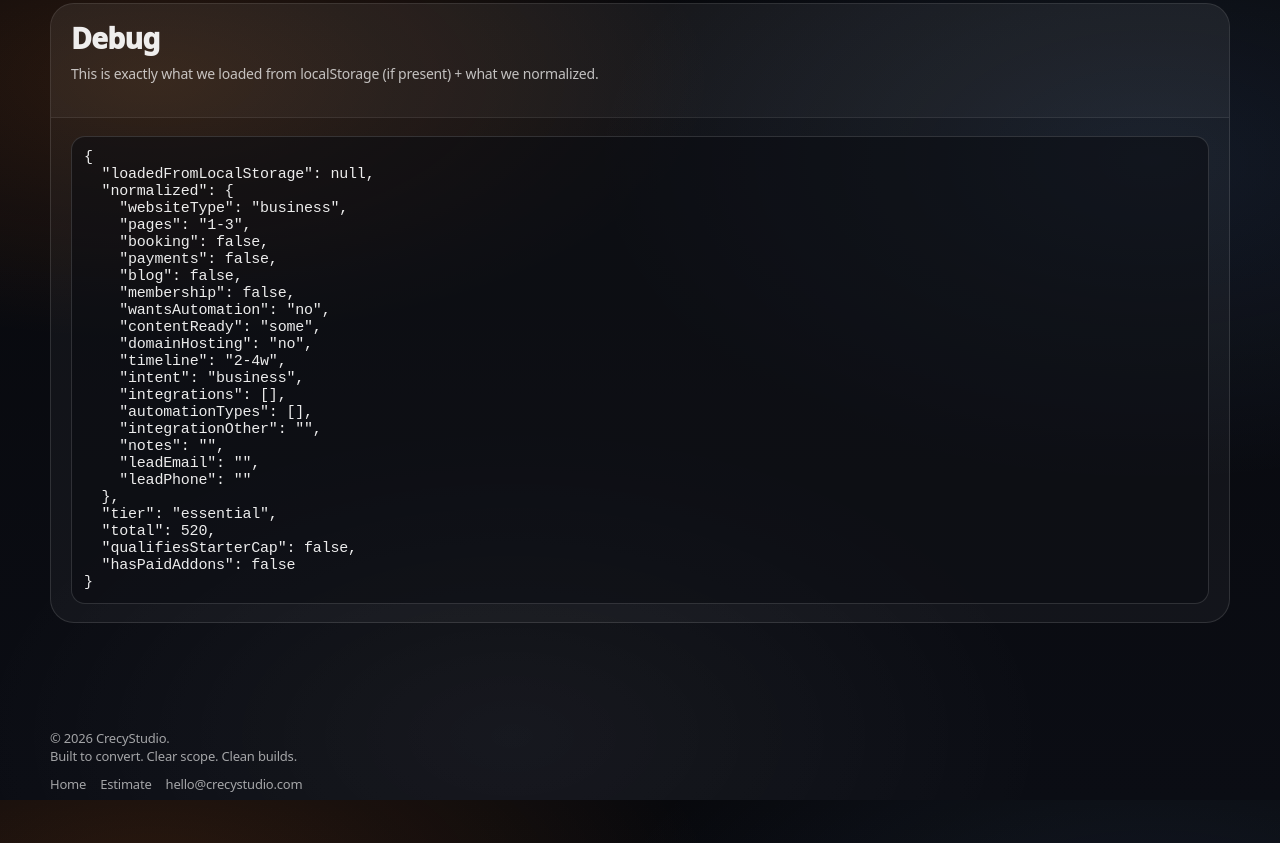
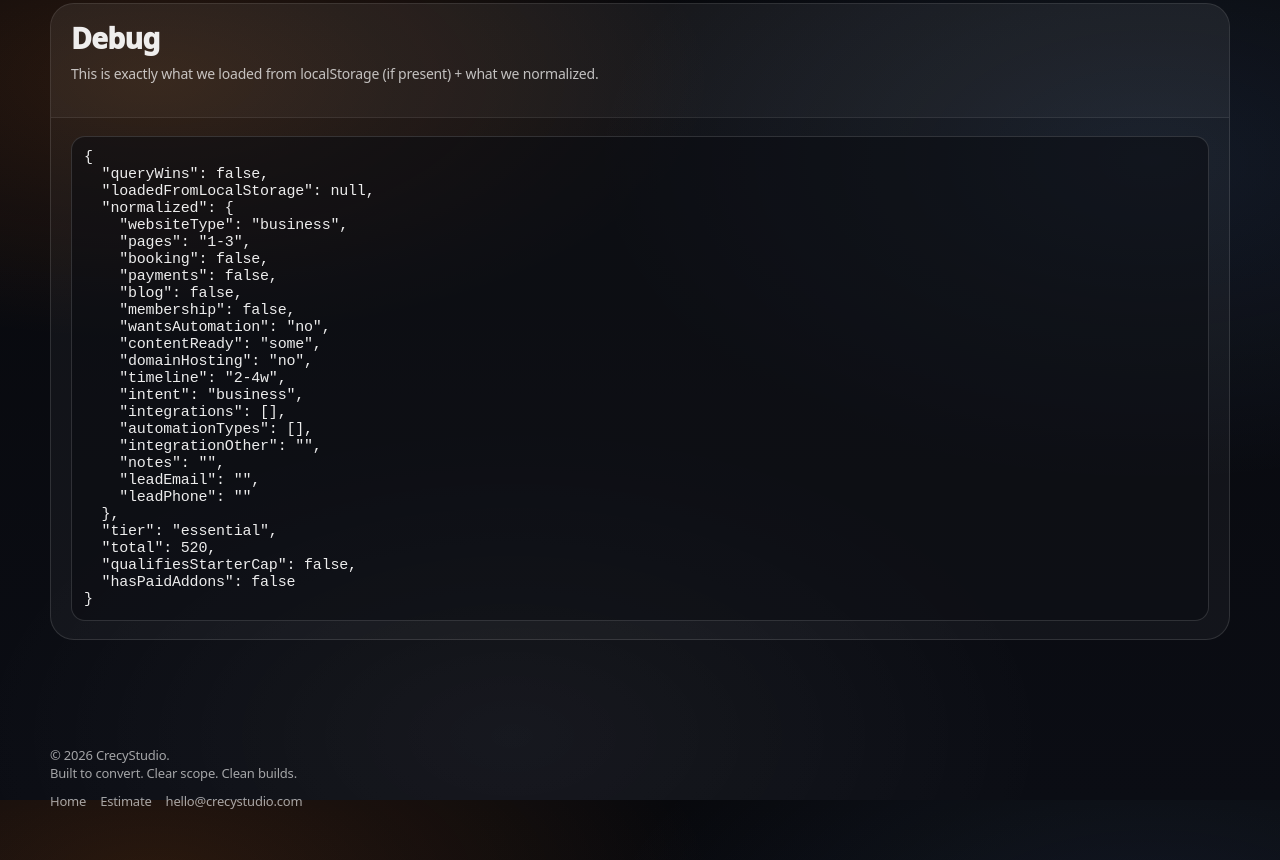
Before and after one commit to kkoly10/website-builder, a Next.js app: page /estimate in a window 1280 px wide. Shown: the part 1600-2460 px from the top of the page. Built offline with nearby package versions, Linux system fonts and the light colour scheme.

Commit message:
Update EstimateClient.tsx

```diff
--- a/app/estimate/EstimateClient.tsx
+++ b/app/estimate/EstimateClient.tsx
@@ -7,7 +7,7 @@ type IntakeLike = Record<string, any>;
 
 type Normalized = {
   websiteType: "business" | "ecommerce" | "portfolio" | "landing";
-  pages: "1" | "1-3" | "4-6" | "6-8" | "9+"; // ✅ 9+ stays 9+
+  pages: "1" | "1-3" | "4-6" | "6-8" | "9+";
   booking: boolean;
   payments: boolean;
   blog: boolean;
@@ -66,10 +66,8 @@ function normalizePages(raw: any): Normalized["pages"] {
   if (v === "6-8") return "6-8";
   if (v === "9+") return "9+";
 
-  // Older possible URL values
-  if (v === "4-6") return "4-6";
-  if (v === "7-10") return "9+"; // treat old 7-10 as large (still >= 9 feel)
-  if (v === "10+") return "9+";
+  // Older possible values
+  if (v === "7-10" || v === "10+") return "9+";
 
   return "1-3";
 }
@@ -92,8 +90,6 @@ function normalizeContentReady(raw: any): Normalized["contentReady"] {
   if (v === "ready") return "ready";
   if (v === "some") return "some";
   if (v === "not ready" || v === "not_ready" || v === "not") return "not_ready";
-  // from old estimate URLs:
-  if (v === "partial") return "some";
   return "some";
 }
 
@@ -115,41 +111,66 @@ function parseCsv(raw: any): string[] {
     .filter(Boolean);
 }
 
-function looksLikeRealIntake(intake: IntakeLike, leadEmail?: string) {
-  // Prefer URL/props intake when it looks intentional.
-  // This prevents stale localStorage from overriding fresh URLs.
-  if (leadEmail && leadEmail.trim()) return true;
-  const pages = String(intake?.pages ?? "");
-  const wt = String(intake?.websiteType ?? "");
-  const anyAddon =
-    toBool(intake?.booking) ||
-    toBool(intake?.payments) ||
-    toBool(intake?.blog) ||
-    toBool(intake?.membership) ||
-    String(intake?.wantsAutomation ?? "").toLowerCase().includes("yes") ||
-    String(intake?.integrations ?? "").length > 0;
-  return Boolean(pages || wt || anyAddon);
+/**
+ * ✅ Detect if the URL *actually* has query params that should override localStorage.
+ * This prevents “default intake props” (pages=1-3) from overwriting the real saved choice (pages=1).
+ */
+function hasMeaningfulQuery(): boolean {
+  if (typeof window === "undefined") return false;
+  const qs = new URLSearchParams(window.location.search);
+  if ([...qs.keys()].length === 0) return false;
+
+  // If any of these keys exist, we treat the query as intentional.
+  const meaningfulKeys = new Set([
+    "pages",
+    "websiteType",
+    "booking",
+    "payments",
+    "blog",
+    "membership",
+    "wantsAutomation",
+    "contentReady",
+    "domainHosting",
+    "timeline",
+    "intent",
+    "integrations",
+    "automationTypes",
+    "integrationOther",
+    "leadEmail",
+    "leadPhone",
+    "notes",
+  ]);
+
+  for (const k of qs.keys()) {
+    if (meaningfulKeys.has(k)) return true;
+  }
+  return false;
 }
 
 export default function EstimateClient({ intake, leadEmail = "", leadPhone = "" }: Props) {
   const [ls, setLs] = useState<any>(null);
+  const [queryWins, setQueryWins] = useState(false);
 
   useEffect(() => {
+    // localStorage
     try {
       const raw = window.localStorage.getItem(LS_KEY);
-      if (!raw) return;
-      const parsed = JSON.parse(raw);
-      setLs(parsed);
+      if (raw) setLs(JSON.parse(raw));
+      else setLs(null);
     } catch {
       setLs(null);
     }
+
+    // query detection
+    setQueryWins(hasMeaningfulQuery());
   }, []);
 
   const source = useMemo(() => {
-    // Prefer URL intake unless it's basically empty
-    const useProps = looksLikeRealIntake(intake, leadEmail);
-    return useProps ? intake : (ls ?? intake);
-  }, [intake, leadEmail, ls]);
+    // ✅ If URL has real query params: merge (LS as fallback, query props override)
+    // ✅ If URL has no query params: trust localStorage (real user choices)
+    if (queryWins) return { ...(ls ?? {}), ...(intake ?? {}) };
+    return ls ?? intake ?? {};
+  }, [queryWins, ls, intake]);
 
   const normalized: Normalized = useMemo(() => {
     return {
@@ -182,7 +203,7 @@ export default function EstimateClient({ intake, leadEmail = "", leadPhone = ""
   const pricing = useMemo(() => {
     const n = normalized;
 
-    // ✅ Base by pages (your vision)
+    // ✅ Your vision: true base by pages (1 page NEVER becomes 400)
     const baseByPages: Record<Normalized["pages"], number> = {
       "1": 225,
       "1-3": 400,
@@ -200,13 +221,13 @@ export default function EstimateClient({ intake, leadEmail = "", leadPhone = ""
     else if (n.pages === "6-8") breakdown.push({ label: "Larger scope base (6–8 pages)", amt: baseByPages["6-8"] });
     else breakdown.push({ label: "Large scope base (9+ pages)", amt: baseByPages["9+"] });
 
-    // Add-ons (features)
     const add = (label: string, amt: number) => {
       if (amt === 0) return;
       breakdown.push({ label, amt });
       total += amt;
     };
 
+    // Features
     if (n.booking) add("Booking / appointments", 150);
     if (n.payments) add("Payments / checkout", 250);
     if (n.blog) add("Blog / articles", 120);
@@ -224,27 +245,22 @@ export default function EstimateClient({ intake, leadEmail = "", leadPhone = ""
     const light = integrations.filter((x) => LIGHT_INTEGRATIONS.has(x));
     const unknown = integrations.filter((x) => !HEAVY_INTEGRATIONS.has(x) && !LIGHT_INTEGRATIONS.has(x));
 
-    // Light = included (no cost, does NOT break starter caps)
     if (light.length) breakdown.push({ label: `Light embeds included (${light.length})`, amt: 0 });
-
-    // Unknown integrations: treat as light unless you type "Other integration"
     if (unknown.length) breakdown.push({ label: `Integrations noted (${unknown.length})`, amt: 0 });
 
-    // Heavy = paid add-on
+    // Heavy integrations are paid
     if (heavy.length) add(`Heavy integrations (${heavy.length})`, heavy.length * 60);
-
     if (n.integrationOther.trim()) add("Custom integration (other)", 60);
 
-    // Readiness (keep these SOFT for conversion)
+    // Readiness (soft)
     if (n.contentReady === "some") add("Partial content readiness", 60);
     if (n.contentReady === "not_ready") add("Content not ready (assist/setup)", 180);
-
     if (n.domainHosting === "no") add("Domain/hosting guidance", 60);
 
     // Rush
     if (n.timeline === "under14") add("Rush timeline (under 14 days)", 250);
 
-    // Starter cap rules (your rule: cap only when no paid add-ons + ready + domain/hosting handled)
+    // Starter cap rules (same as before)
     const hasPaidAddons =
       n.booking ||
       n.payments ||
@@ -261,18 +277,16 @@ export default function EstimateClient({ intake, leadEmail = "", leadPhone = ""
       n.domainHosting === "yes" &&
       n.timeline !== "under14";
 
-    // Apply cap ONLY to the starter bases (exactly as you described)
     if (qualifiesStarterCap) {
+      // Cap keeps the correct base: 1 page stays 225, 1–3 stays 400
       total = baseByPages[n.pages];
-      // Strip anything that added cost after base (leave base + notes)
       const baseLine = breakdown[0];
       breakdown.length = 0;
       breakdown.push(baseLine);
       breakdown.push({ label: "Starter cap applied (ready + domain/hosting handled + no paid add-ons)", amt: 0 });
     } else {
       breakdown.push({
-        label:
-          "Starter caps apply only when: no paid add-ons, content ready, and domain/hosting handled.",
+        label: "Starter caps apply only when: no paid add-ons, content ready, and domain/hosting handled.",
         amt: 0,
       });
     }
@@ -339,11 +353,7 @@ export default function EstimateClient({ intake, leadEmail = "", leadPhone = ""
             <div style={{ fontWeight: 950 }}>Breakdown</div>
             <div style={{ display: "grid", gap: 10 }}>
               {pricing.breakdown.map((b) => (
-                <div
-                  key={b.label}
-                  className="checkRow"
-                  style={{ justifyContent: "space-between" }}
-                >
+                <div key={b.label} className="checkRow" style={{ justifyContent: "space-between" }}>
                   <div className="checkLeft">
                     <div className="checkLabel">{b.label}</div>
                   </div>
@@ -390,7 +400,6 @@ export default function EstimateClient({ intake, leadEmail = "", leadPhone = ""
 
       <div style={{ height: 18 }} />
 
-      {/* TIERS */}
       <section className="panel">
         <div className="panelHeader">
           <h2 className="h2">Recommended tier</h2>
@@ -445,7 +454,6 @@ export default function EstimateClient({ intake, leadEmail = "", leadPhone = ""
 
       <div style={{ height: 18 }} />
 
-      {/* DEBUG */}
       <section className="panel">
         <div className="panelHeader">
           <h2 className="h2">Debug</h2>
@@ -456,14 +464,11 @@ export default function EstimateClient({ intake, leadEmail = "", leadPhone = ""
         <div className="panelBody">
           <pre
             className="textarea"
-            style={{
-              whiteSpace: "pre-wrap",
-              margin: 0,
-              background: "rgba(10,12,18,0.55)",
-            }}
+            style={{ whiteSpace: "pre-wrap", margin: 0, background: "rgba(10,12,18,0.55)" }}
           >
 {JSON.stringify(
   {
+    queryWins,
     loadedFromLocalStorage: ls,
     normalized,
     tier: pricing.tier,
```
